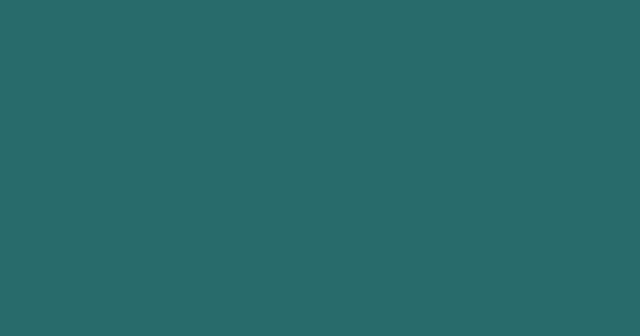
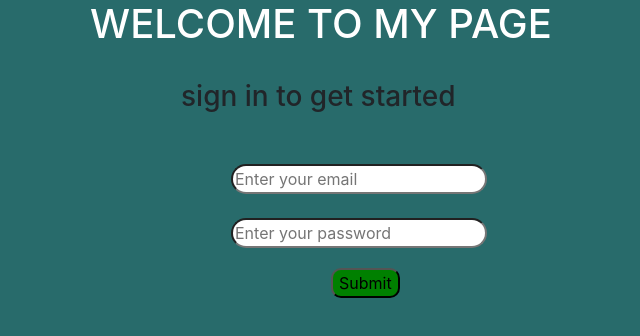
Before and after one commit to shaddybett/react-news, a React (Create React App) app: page / in a window 1280 px wide. Before the commit this address had no page. Shown: the top 336 px of the page, without its empty margins (319-959 px from the left). Built offline with nearby package versions, Linux system fonts and the light colour scheme.

Commit message:
added a route to home page

```diff
--- a/src/App.js
+++ b/src/App.js
@@ -7,6 +7,7 @@ export default function App() {
     <div>
       <Routes>
         <Route path="/react-news" element={<HomePage />} />
+        <Route path="/" element={<HomePage />} />
         <Route path="/inner" element={<Inner />} />
       </Routes>
     </div>
```
